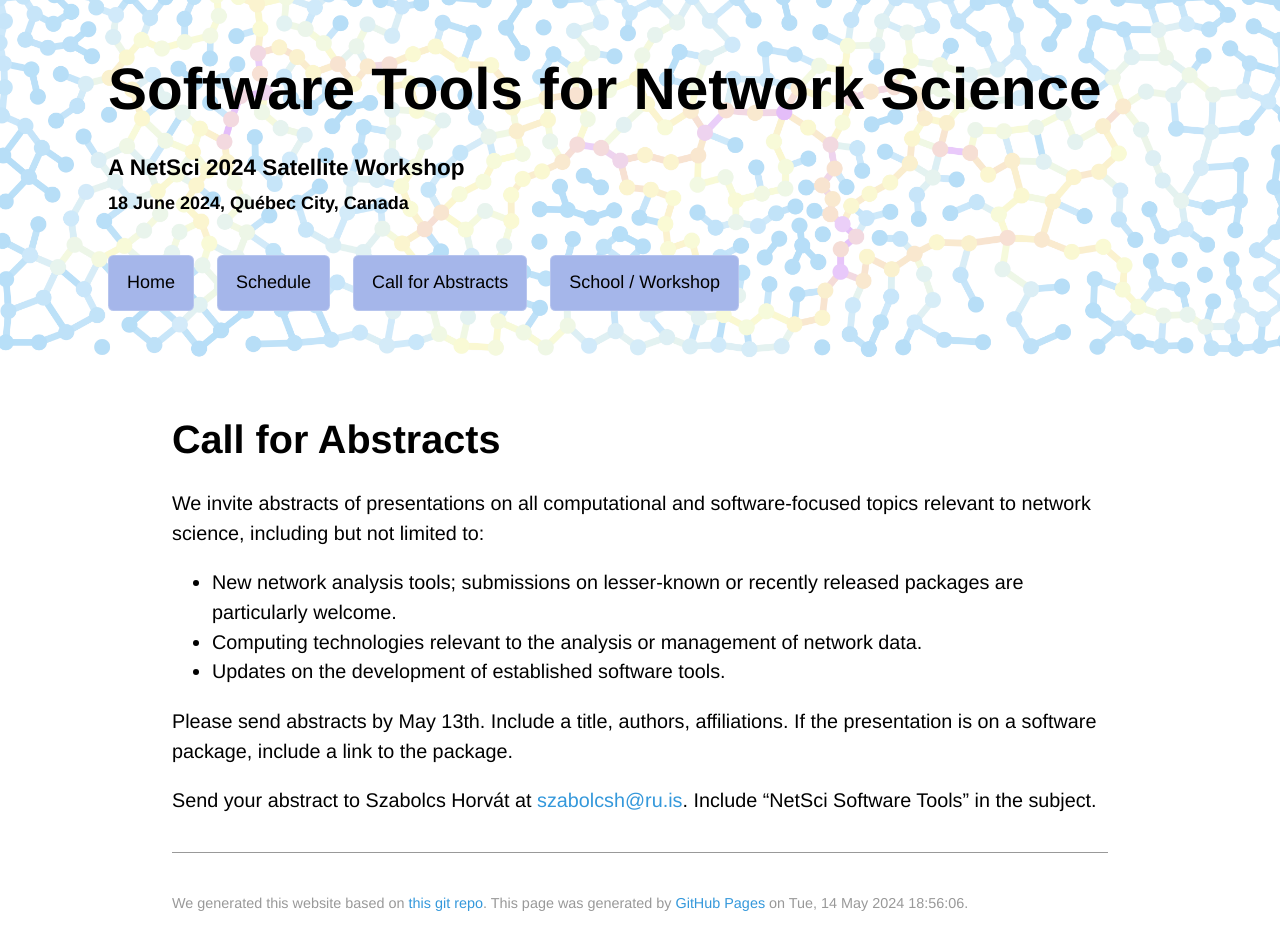
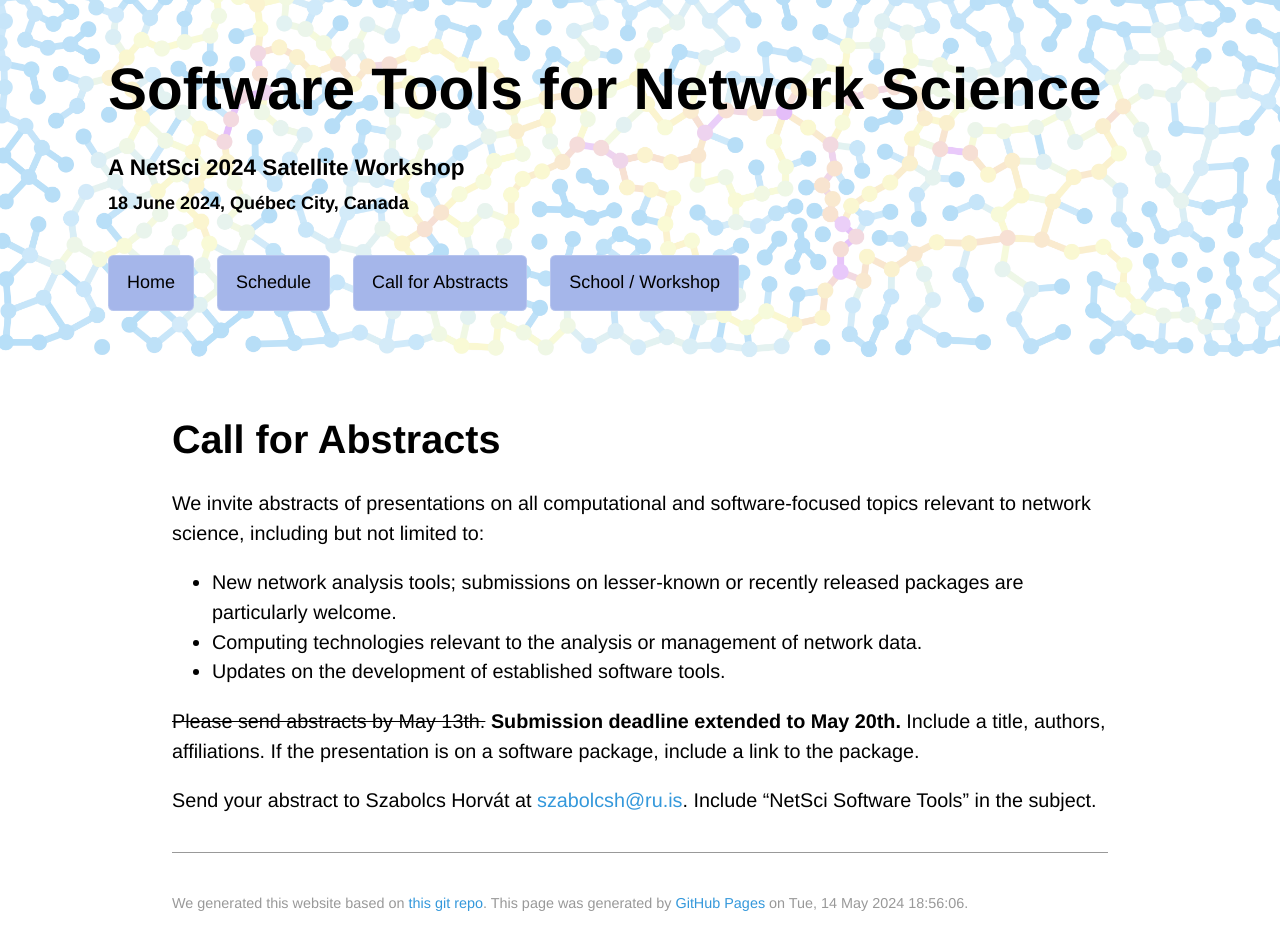
Before and after one commit to nas-col/netsci.nascol.net, a Jekyll site: the page built from cfa.md, in a window 1280 px wide. Built offline with Jekyll 4.4.1, drawn with Linux system fonts in a browser that asks for light colours; some web fonts are replaced; our own code applies the rules of GitHub Pages for plain Markdown files.

Commit message:
Extend submission deadline

```diff
--- a/cfa.md
+++ b/cfa.md
@@ -10,6 +10,6 @@ We invite abstracts of presentations on all computational and software-focused t
  - Computing technologies relevant to the analysis or management of network data.
  - Updates on the development of established software tools.
 
-Please send abstracts by May 13th. Include a title, authors, affiliations. If the presentation is on a software package, include a link to the package.
+~~Please send abstracts by May 13th.~~ **Submission deadline extended to May 20th.** Include a title, authors, affiliations. If the presentation is on a software package, include a link to the package.
 
 Send your abstract to Szabolcs Horvát at [szabolcsh@ru.is](mailto:szabolcsh@ru.is). Include "NetSci Software Tools" in the subject.
```
